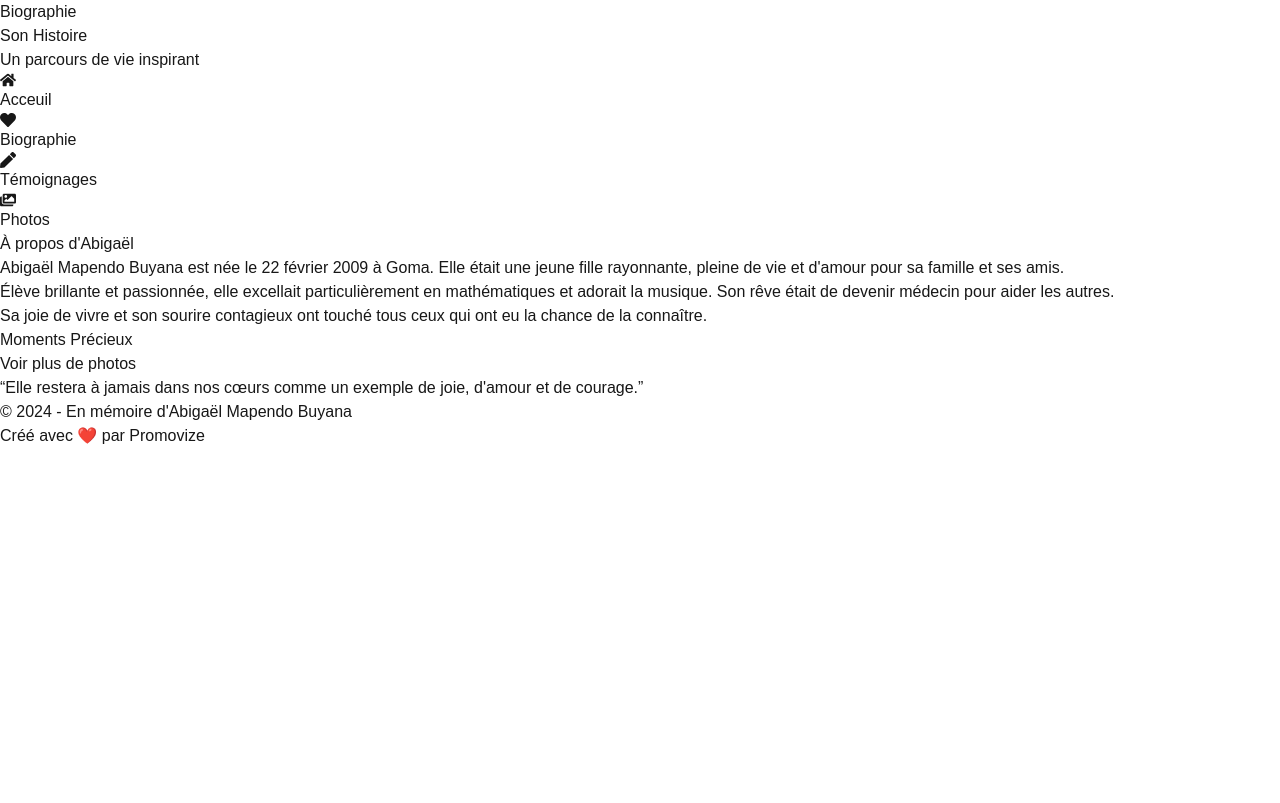
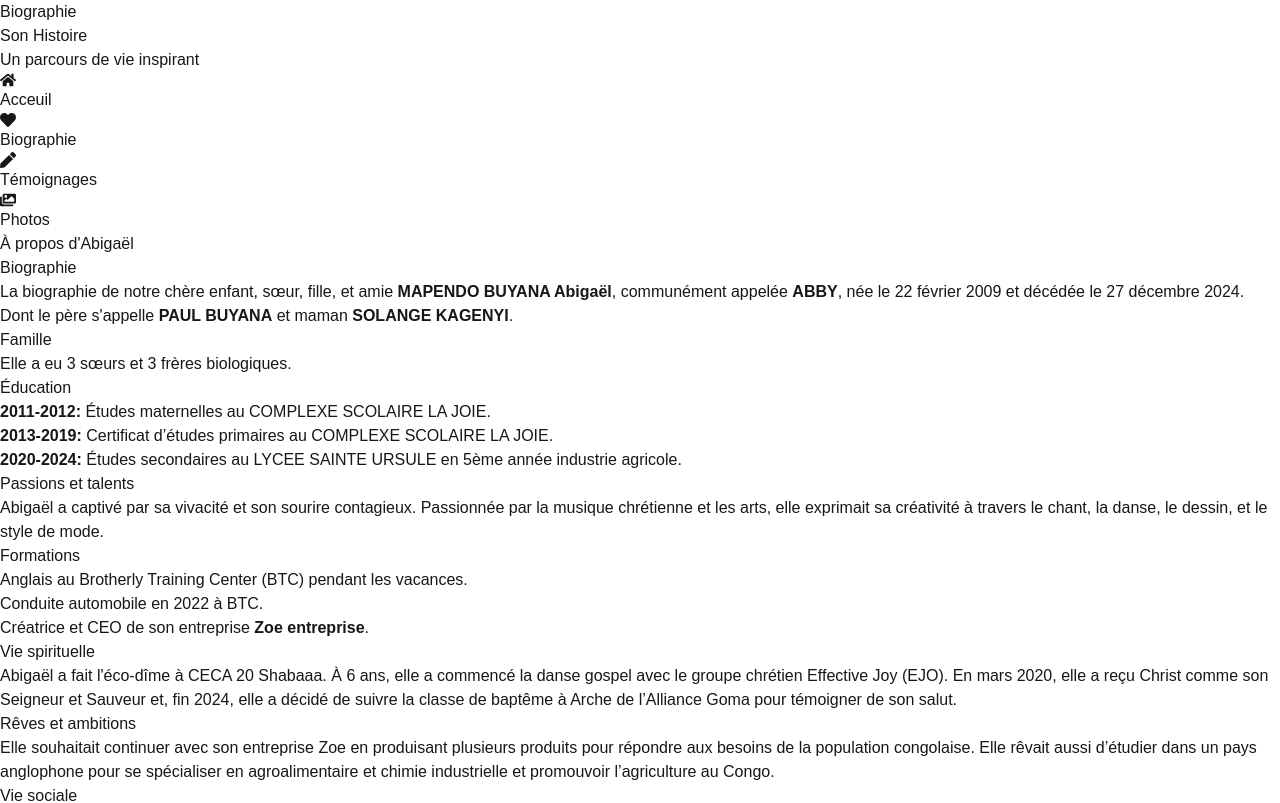
Before and after one commit to barackm/abiga, a Next.js app: page /about in a window 1280 px wide. Shown: the top 803 px of the page. Built offline with nearby package versions, Linux system fonts and the light colour scheme.

Commit message:
Update page.tsx

```diff
--- a/src/app/about/page.tsx
+++ b/src/app/about/page.tsx
@@ -23,19 +23,46 @@ const AboutPage = () => {
               sizes='(max-width: 768px) 100vw, 50vw'
             />
           </div>
-          <div className='space-y-4' data-aos='fade-left'>
-            <p className='text-gray-600 leading-relaxed'>
-              Abigaël Mapendo Buyana est née le 22 février 2009 à Goma. Elle était une jeune fille rayonnante, pleine de
-              vie et d&apos;amour pour sa famille et ses amis.
-            </p>
-            <p className='text-gray-600 leading-relaxed'>
-              Élève brillante et passionnée, elle excellait particulièrement en mathématiques et adorait la musique. Son
-              rêve était de devenir médecin pour aider les autres.
-            </p>
-            <p className='text-gray-600 leading-relaxed'>
-              Sa joie de vivre et son sourire contagieux ont touché tous ceux qui ont eu la chance de la connaître.
-            </p>
-          </div>
+
+            <section>
+    <h1>Biographie</h1>
+    <p>La biographie de notre chère enfant, sœur, fille, et amie <strong>MAPENDO BUYANA Abigaël</strong>, communément appelée <strong>ABBY</strong>, née le 22 février 2009 et décédée le 27 décembre 2024.</p>
+    <p>Dont le père s'appelle <strong>PAUL BUYANA</strong> et maman <strong>SOLANGE KAGENYI</strong>.</p>
+
+    <h2>Famille</h2>
+    <p>Elle a eu 3 sœurs et 3 frères biologiques.</p>
+
+    <h2>Éducation</h2>
+    <ul>
+        <li><strong>2011-2012:</strong> Études maternelles au COMPLEXE SCOLAIRE LA JOIE.</li>
+        <li><strong>2013-2019:</strong> Certificat d’études primaires au COMPLEXE SCOLAIRE LA JOIE.</li>
+        <li><strong>2020-2024:</strong> Études secondaires au LYCEE SAINTE URSULE en 5ème année industrie agricole.</li>
+    </ul>
+
+    <h2>Passions et talents</h2>
+    <p>Abigaël a captivé par sa vivacité et son sourire contagieux. Passionnée par la musique chrétienne et les arts, elle exprimait sa créativité à travers le chant, la danse, le dessin, et le style de mode.</p>
+
+    <h2>Formations</h2>
+    <ul>
+        <li>Anglais au Brotherly Training Center (BTC) pendant les vacances.</li>
+        <li>Conduite automobile en 2022 à BTC.</li>
+        <li>Créatrice et CEO de son entreprise <strong>Zoe entreprise</strong>.</li>
+    </ul>
+
+    <h2>Vie spirituelle</h2>
+    <p>Abigaël a fait l'éco-dîme à CECA 20 Shabaaa. À 6 ans, elle a commencé la danse gospel avec le groupe chrétien Effective Joy (EJO). En mars 2020, elle a reçu Christ comme son Seigneur et Sauveur et, fin 2024, elle a décidé de suivre la classe de baptême à Arche de l’Alliance Goma pour témoigner de son salut.</p>
+
+    <h2>Rêves et ambitions</h2>
+    <p>Elle souhaitait continuer avec son entreprise Zoe en produisant plusieurs produits pour répondre aux besoins de la population congolaise. Elle rêvait aussi d’étudier dans un pays anglophone pour se spécialiser en agroalimentaire et chimie industrielle et promouvoir l’agriculture au Congo.</p>
+
+    <h2>Vie sociale</h2>
+    <p>Abigaël a touché les cœurs par son engagement communautaire et son altruisme. Elle s’impliquait souvent dans des activités pour aider les enfants défavorisés, montrant compassion et service. Son amour pour les enfants et son don pour le partage, l’amour, et la bienveillance étaient remarquables.</p>
+
+    <h2>Hommage</h2>
+    <p>Malheureusement, Abigaël est décédée tragiquement le 27 décembre 2024 à l'âge de 15 ans, laissant un vide immense. Elle est célébrée pour ses talents artistiques et la lumière qu'elle a apportée. Nous espérons qu'elle danse maintenant avec les anges au ciel auprès du Père.</p>
+
+    <p><strong>Répos doux à notre Abigaël Buyana !</strong></p>
+</section>
         </div>
       </section>
 
```
